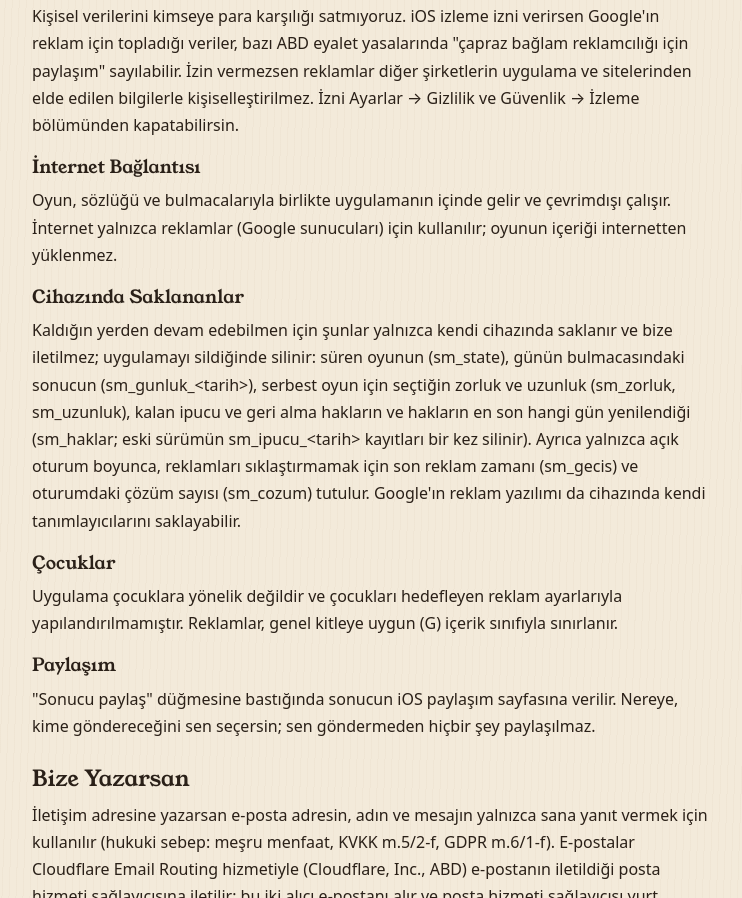
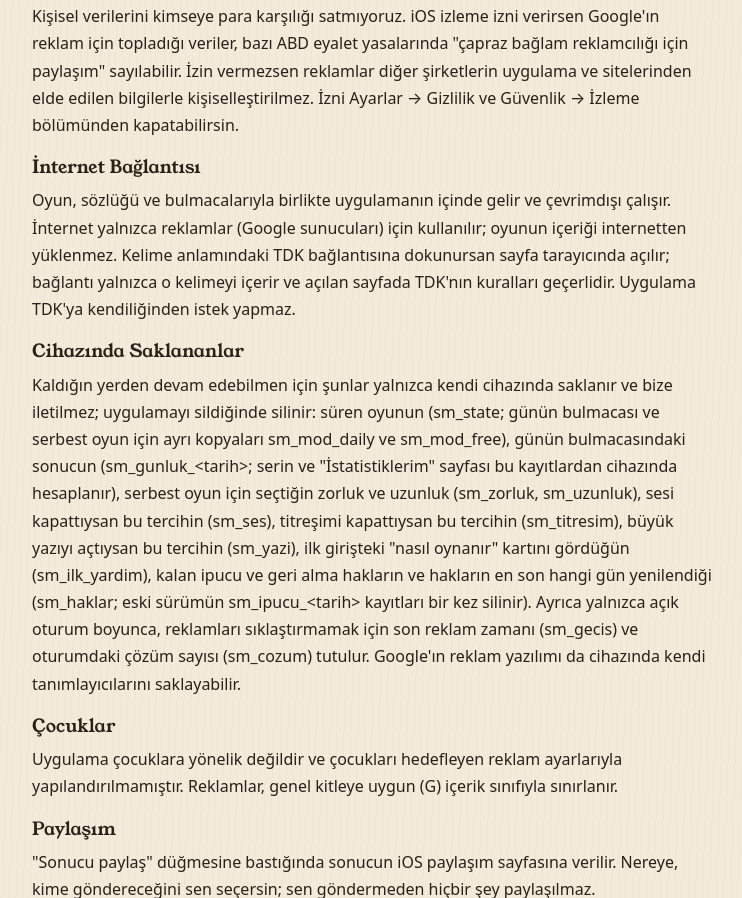
Before and after one commit to alp-efes/sozcuk-merdiveni, a plain HTML site: page gizlilik.html in a window 1280 px wide. Shown: the part 3220-4118 px from the top of the page, without its empty margins (268-1010 px from the left). Drawn offline with Linux system fonts and the light colour scheme.

Commit message:
Gizlilik: iOS bölümü uygulamanın gizlilik metniyle eşitlendi (#51)
App Store'daki gizlilik bağlantısı bu sayfa. iOS bölümü uygulamanın web/gizlilik.html'inin
gerisinde kalmıştı (hukuk-uyum bulgusu): sm_mod_daily, sm_mod_free, sm_ses, sm_titresim,
sm_ilk_yardim, sm_yazi ve seri/İstatistiklerim'in cihazda hesaplandığı eklendi; TDK bağlantısı
cümlesi (iOS #26) ve 'ana ekranın altındaki Reklam Tercihleri' ifadesi uygulamadakiyle aynı.
Metin iOS dalı claude/baglilik'teki (#25) web/gizlilik.html'den birebir alındı, başlıklar h3.


Claude-Session: https://claude.ai/code/session_01C8YUUMVct3zA5wzCZ8y5j3

Co-authored-by: Claude <noreply@anthropic.com>

```diff
--- a/gizlilik.html
+++ b/gizlilik.html
@@ -123,7 +123,7 @@
     <p><strong>Reklam onayı (Avrupa Ekonomik Alanı, Birleşik Krallık,
     İsviçre).</strong> Bu bölgelerdeysen Google'ın onay penceresi reklam
     verilerinin kullanımı için onayını ister. Onayını sonradan değiştirmek için
-    oyunun alt bilgisindeki "Reklam Tercihleri" bağlantısını kullan (yalnızca
+    ana ekranın altındaki "Reklam Tercihleri" bağlantısını kullan (yalnızca
     bu bölgelerde görünür).</p>
     <p><strong>Google reklam ayarların.</strong> Google'ın kişiselleştirilmiş
     reklamlarını hesabından da kapatabilirsin: adssettings.google.com.</p>
@@ -137,7 +137,7 @@
     GDPR ve İsviçre Federal Veri Koruma Yasası (FADP) kapsamında
     erişim, düzeltme, silme, işlemeyi kısıtlama, itiraz ve veri taşınabilirliği
     haklarına sahipsin; Google'ın işlediği veriler için Google'a, Sözcük
-    Yolu'nun işlediği veriler için Veri Sorumlusu bölümündeki iletişim adresine
+    Yolu'nun işlediği veriler için aşağıdaki iletişim adresine
     başvurabilirsin. Şikâyet hakkın: Birleşik Krallık'ta Information
     Commissioner's Office (ICO), İsviçre'de Federal Data Protection and
     Information Commissioner (FDPIC). Google'ın saklama süreleri:
@@ -149,14 +149,20 @@
     <h3>İnternet Bağlantısı</h3>
     <p>Oyun, sözlüğü ve bulmacalarıyla birlikte uygulamanın içinde gelir ve
     çevrimdışı çalışır. İnternet yalnızca reklamlar (Google sunucuları) için kullanılır;
-    oyunun içeriği internetten yüklenmez.</p>
+    oyunun içeriği internetten yüklenmez. Kelime anlamındaki TDK bağlantısına dokunursan sayfa tarayıcında açılır; bağlantı yalnızca o kelimeyi içerir ve açılan sayfada TDK'nın kuralları geçerlidir. Uygulama TDK'ya kendiliğinden istek yapmaz.</p>
 
     <h3>Cihazında Saklananlar</h3>
     <p>Kaldığın yerden devam edebilmen için şunlar yalnızca kendi
     cihazında saklanır ve bize iletilmez; uygulamayı sildiğinde silinir:
-    süren oyunun (sm_state), günün bulmacasındaki sonucun
-    (sm_gunluk_&lt;tarih&gt;), serbest oyun için seçtiğin zorluk ve uzunluk
-    (sm_zorluk, sm_uzunluk), kalan ipucu ve geri alma hakların ve hakların en son
+    süren oyunun (sm_state; günün bulmacası ve serbest oyun için ayrı
+    kopyaları sm_mod_daily ve sm_mod_free), günün bulmacasındaki sonucun
+    (sm_gunluk_&lt;tarih&gt;; serin ve "İstatistiklerim" sayfası bu kayıtlardan
+    cihazında hesaplanır), serbest oyun için seçtiğin zorluk ve uzunluk
+    (sm_zorluk, sm_uzunluk), sesi kapattıysan bu tercihin (sm_ses),
+    titreşimi kapattıysan bu tercihin (sm_titresim), büyük yazıyı açtıysan
+    bu tercihin (sm_yazi), ilk girişteki
+    "nasıl oynanır" kartını gördüğün (sm_ilk_yardim),
+    kalan ipucu ve geri alma hakların ve hakların en son
     hangi gün yenilendiği (sm_haklar; eski sürümün sm_ipucu_&lt;tarih&gt; kayıtları
     bir kez silinir). Ayrıca yalnızca
     açık oturum boyunca, reklamları sıklaştırmamak için son reklam zamanı
@@ -172,6 +178,7 @@
     <p>"Sonucu paylaş" düğmesine bastığında sonucun iOS paylaşım
     sayfasına verilir. Nereye, kime göndereceğini sen seçersin; sen
     göndermeden hiçbir şey paylaşılmaz.</p>
+
     <!-- iOS-BITIS -->
 
     <h2>Bize Yazarsan</h2>
```
Lines whose indentation alone changed are shown as unchanged.
